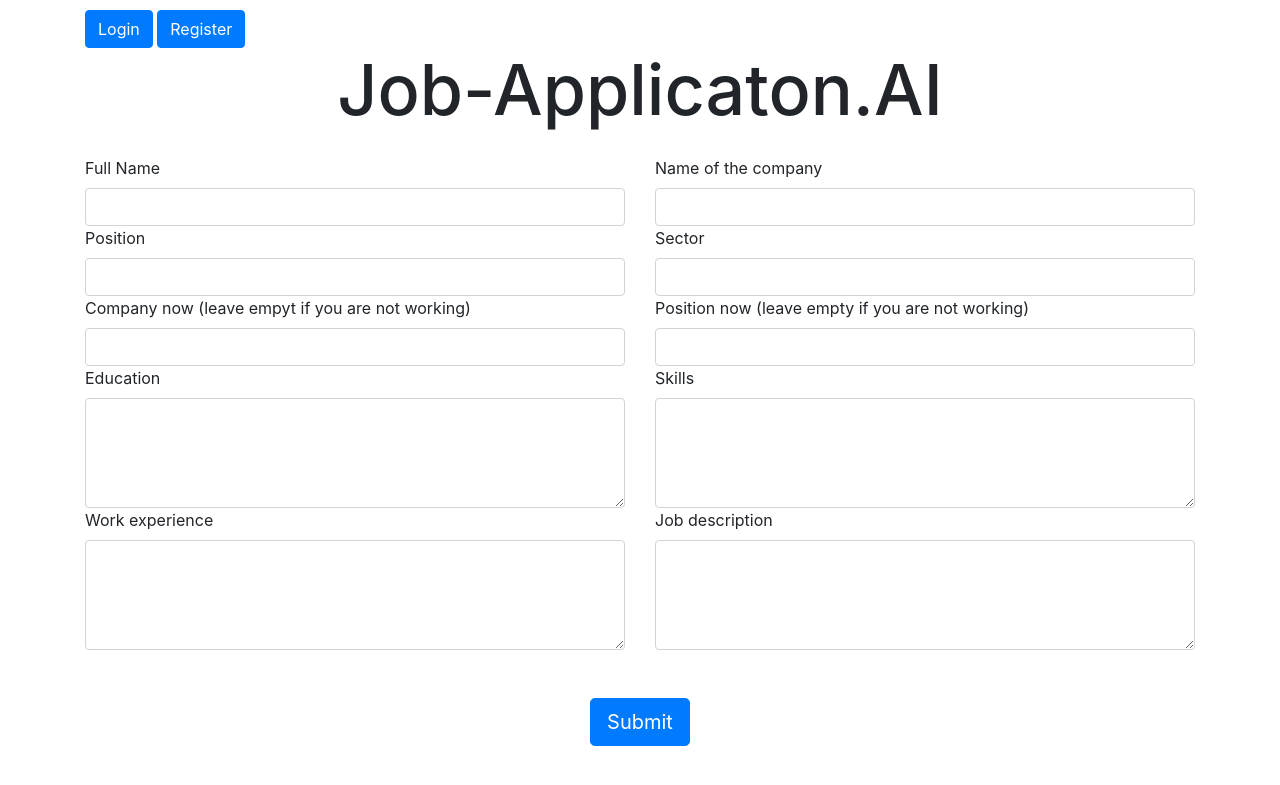
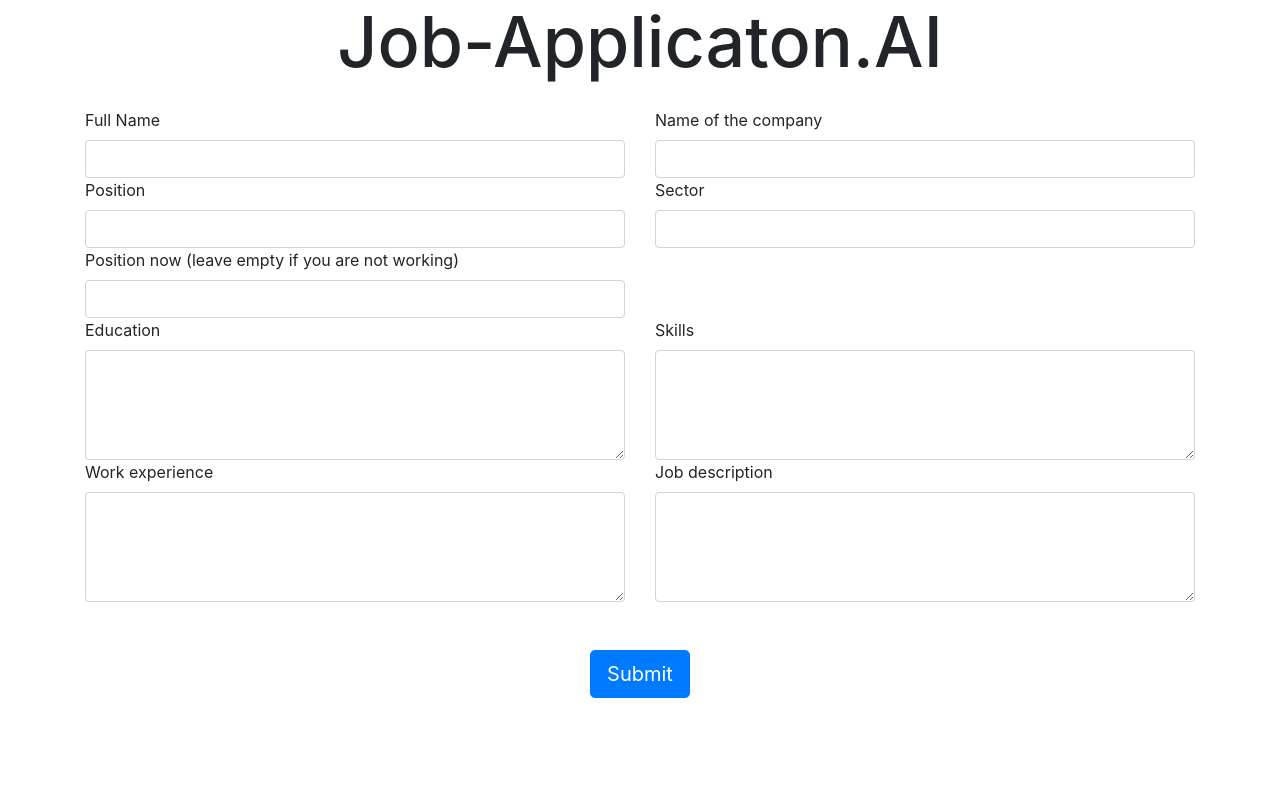
Before and after one commit to staffnerluca/JobApplicationAI, a Django app: page /app in a window 1280 px wide. Shown: the top 785 px of the page. Run offline with Django 4.2, Linux system fonts and the light colour scheme; some libraries are stand-ins or nearby versions.

Commit message:
basic login and register finished

```diff
--- a/ApplicationAI/templates/app.html
+++ b/ApplicationAI/templates/app.html
@@ -20,10 +20,6 @@
 <body>
   <div class="container">
     <div class="row justify-content-end">
-      <div class="col-md-12">
-        <button class="btn btn-primary buttons">Login</button>
-        <button class="btn btn-primary buttons">Register</button>
-      </div>
     </div>
     <div class="row">
       <div class="col-md-12">
@@ -46,10 +42,6 @@
       <div class="col-md-6">
         <label for="sectorOfTheCompany">Sector</label>
         <input type="text" id="sectorOfTheCompany" class="form-control">
-      </div>
-      <div class="col-md-6">
-        <label for="oldCompany">Company now (leave empyt if you are not working)</label>
-        <input type="text" id="oldCompany" class="form-control">
       </div>
       <div class="col-md-6">
         <label for="positionNow">Position now (leave empty if you are not working)</label>
--- a/ApplicationAI/templates/index.html
+++ b/ApplicationAI/templates/index.html
@@ -36,7 +36,7 @@
       font-size: 16px;
     }
     button {
-      background-color: #4caf50;
+      background-color: #0062CC;
       color: #ffffff;
       padding: 10px 20px;
       border: none;
@@ -48,7 +48,7 @@
       text-align: center;
     }
     .register-link {
-      color: #4caf50;
+      color: #0062CC;
       text-decoration: none;
     }
   </style>
@@ -67,7 +67,7 @@
         <input type="password" class="form-control" id="password" name="password" required>
       </div>
       <div class="center-text">
-        <button type="submit" class="btn btn-success">Log in</button>
+        <button type="submit" class="btn btn-primary">Log in</button>
         <br>
         <a class="register-link" href="{% url 'register' %}">Register</a>
       </div>
--- a/ApplicationAI/urls.py
+++ b/ApplicationAI/urls.py
@@ -6,5 +6,5 @@ urlpatterns = [
         path("download", views.download, name = "download"),
         path("app", views.app, name = "app"),
         path("register", views.register, name = "register"),
-        path("login", views.login, name = "login")
+        path("login", views.login_view, name = "login")
         ]
--- a/ApplicationAI/views.py
+++ b/ApplicationAI/views.py
@@ -3,6 +3,7 @@ import os
 from django.http import FileResponse, HttpResponse
 from django.conf import settings
 from django.contrib.auth.forms import UserCreationForm
+from django.contrib.auth import authenticate, login
 
 
 def index(request):
@@ -23,8 +24,20 @@ def register(request):
     return render(request, "register.html", {"form": form})
 
 
-def login(request):
-    return HttpResponse("Hello World")
+def login_view(request):
+    if request.method == 'POST':
+        username = request.POST['username']
+        password = request.POST['password']
+        user = authenticate(request, username=username, password=password)
+        if user is not None:
+            login(request, user)
+            return redirect('app')
+        else:
+            #TODO need to include error message
+            error_message = "Invalid username or password"
+            return render(request, 'index.html', {'error_message': error_message})
+    else:
+        return render(request, 'index.html')
 
 
 def download(request):
```
Also changed, not shown: db.sqlite3.
